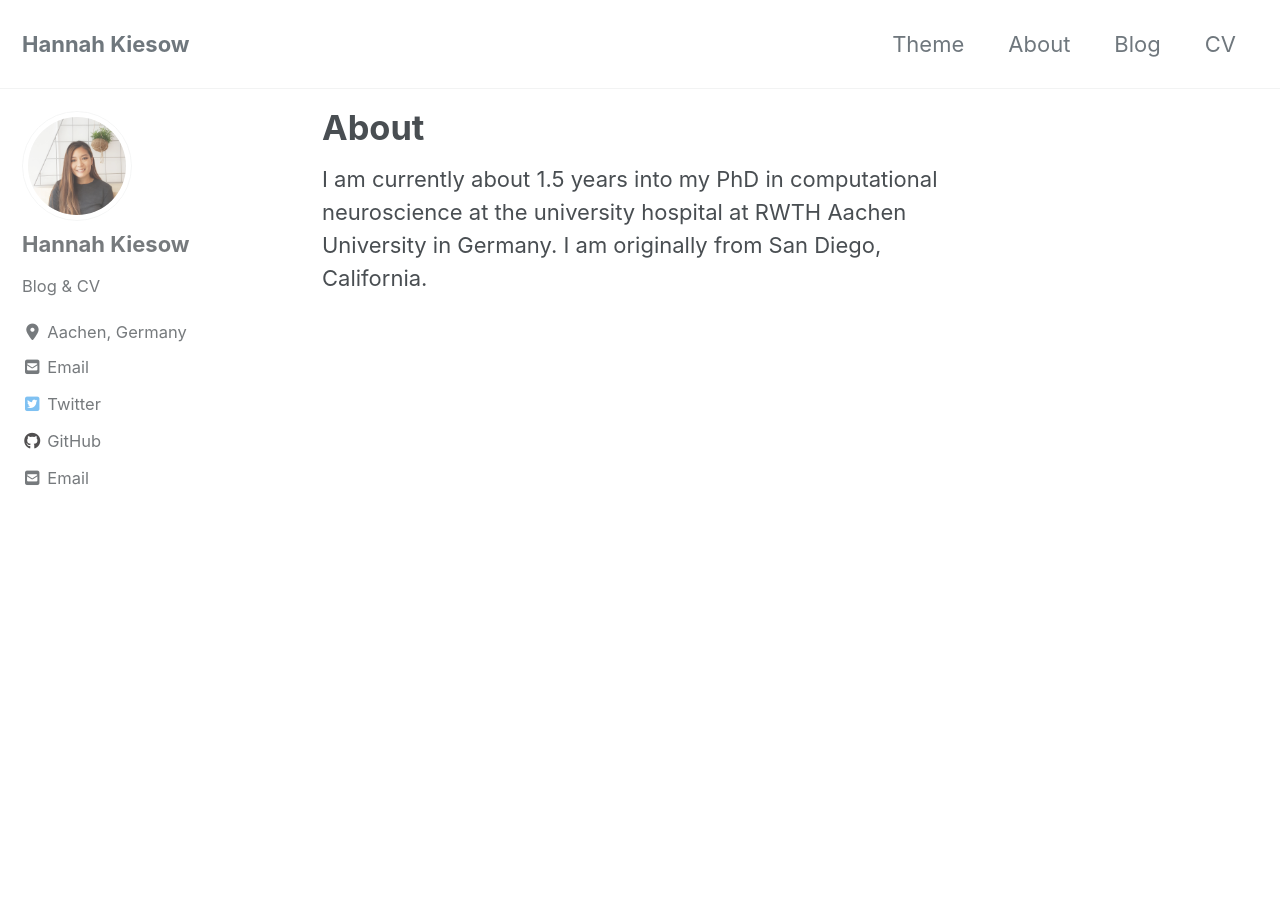
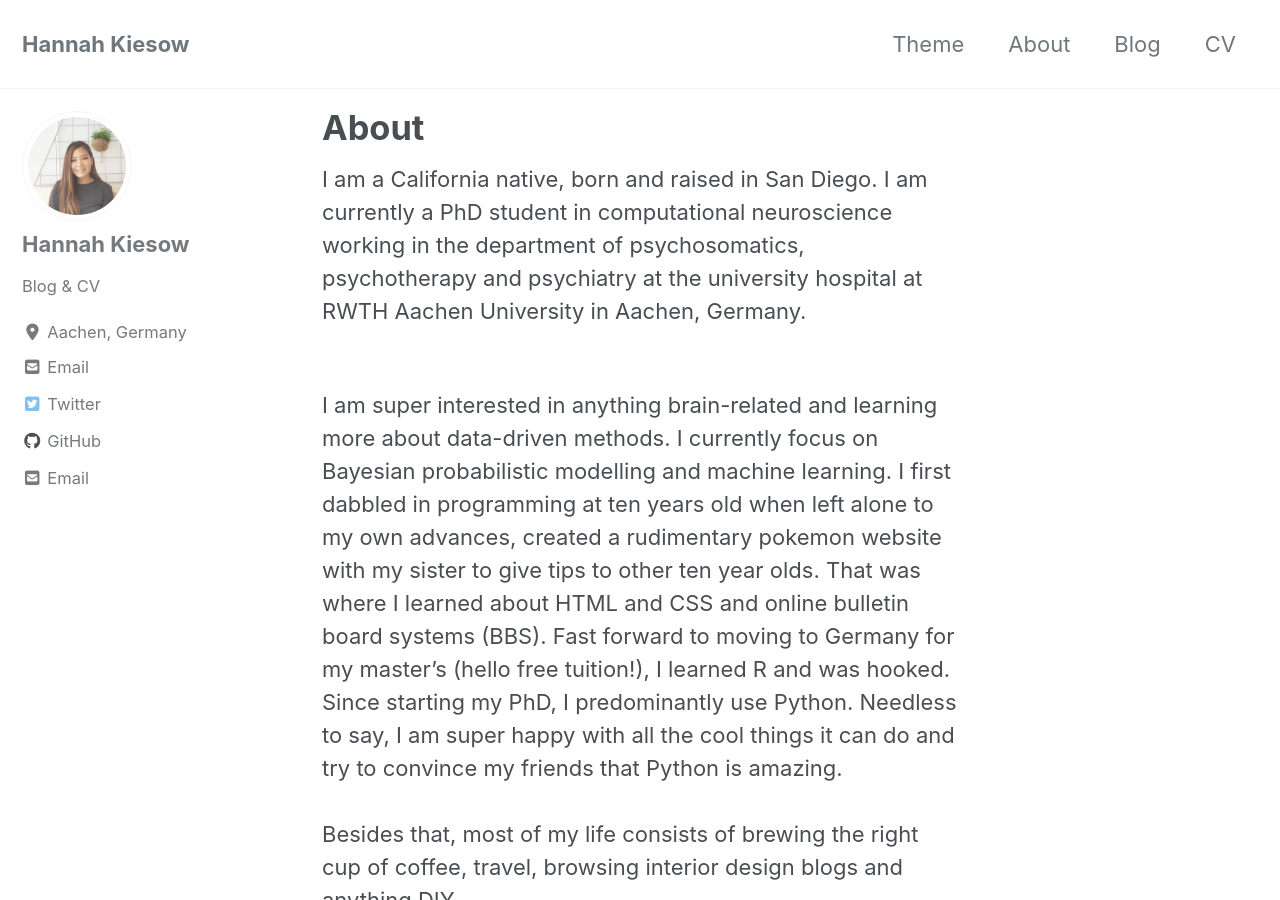
Before and after one commit to hannahkiesow/hannahkiesow.github.io, a Jekyll site: the page built from _pages/about.md, in a window 1280 px wide and 900 px high. Built offline with Jekyll 4.4.1, drawn with Linux system fonts in a browser that asks for light colours; cached includes are drawn as plain includes; nearby versions of some CDN libraries; some of the changed text lies outside the part shown.

Commit message:
updated about page

```diff
--- a/_pages/about.md
+++ b/_pages/about.md
@@ -5,4 +5,15 @@ header:
     # image: "/images/NAME.jpg"
 ---
 
-I am currently about 1.5 years into my PhD in computational neuroscience at the university hospital at RWTH Aachen University in Germany. I am originally from San Diego, California.
+I am a California native, born and raised in San Diego. I am currently a PhD student in computational neuroscience working in the department of psychosomatics, psychotherapy and psychiatry at the university hospital at RWTH Aachen University in Aachen, Germany.
+<br>
+<br>
+
+I am super interested in anything brain-related and learning more about data-driven methods. I currently focus on Bayesian probabilistic modelling and machine learning. I first dabbled in programming at ten years old when left alone to my own advances, created a rudimentary pokemon website with my sister to give tips to other ten year olds. That was where I learned about HTML and CSS and online bulletin board systems (BBS). Fast forward to moving to Germany for my master's (hello free tuition!), I learned R and was hooked. Since starting my PhD, I predominantly use Python. Needless to say, I am super happy with all the cool things it can do and try to convince my friends that Python is amazing.
+<br>
+<br>
+Besides that, most of my life consists of brewing the right cup of coffee, travel, browsing interior design blogs and anything DIY.
+<br>
+<br>
+
+If you happen to live in Nordrhein Westfalia, please join NEURD, an organization for undergrad and graduate students in the fields of computational neuroscience, cognitive psychology, and related fields. NEURD is a platform where we can exchange and discuss ideas and projects, provide support for each other and network with other early career scientists.
```
